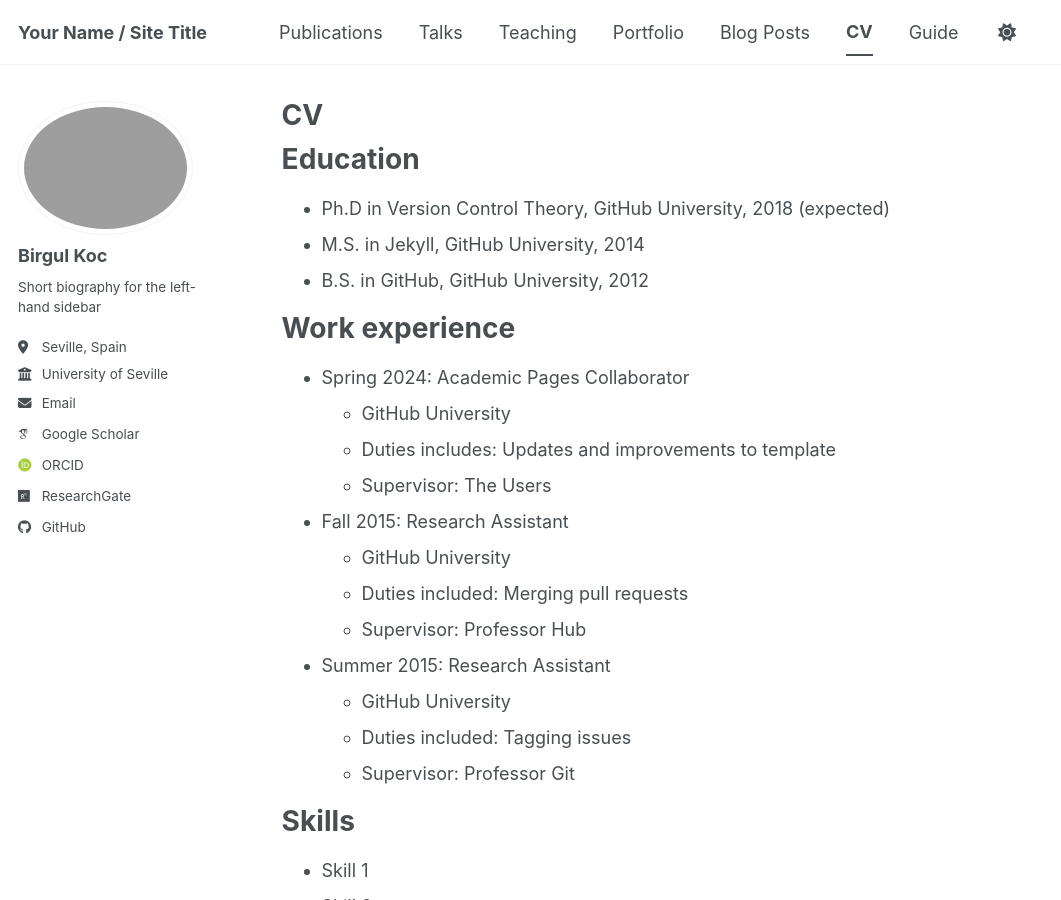
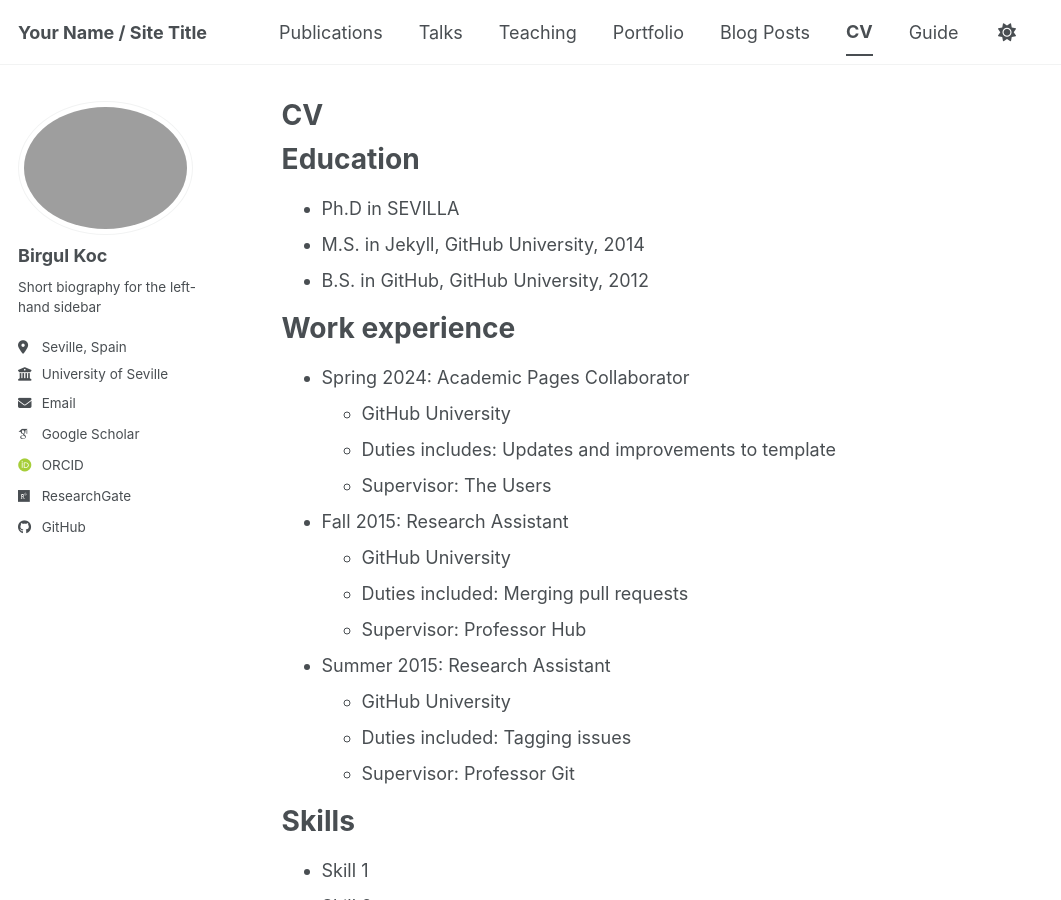
Before and after one commit to birgulkoc/birgulkoc.github.io, a Jekyll site: the page built from _pages/cv.md, in a window 1280 px wide and 900 px high. Shown: the whole window, without its empty margins (0-1061 px from the left). Built offline with Jekyll 4.4.1, drawn with Linux system fonts in a browser that asks for light colours; some web fonts are replaced; a script bundle is joined from its source files by our own code; library files that are not in the unit come from our copies.

Commit message:
test, CV updating

```diff
--- a/_pages/cv.md
+++ b/_pages/cv.md
@@ -11,7 +11,7 @@ redirect_from:
 
 Education
 ======
-* Ph.D in Version Control Theory, GitHub University, 2018 (expected)
+* Ph.D in SEVILLA
 * M.S. in Jekyll, GitHub University, 2014
 * B.S. in GitHub, GitHub University, 2012
 
```
